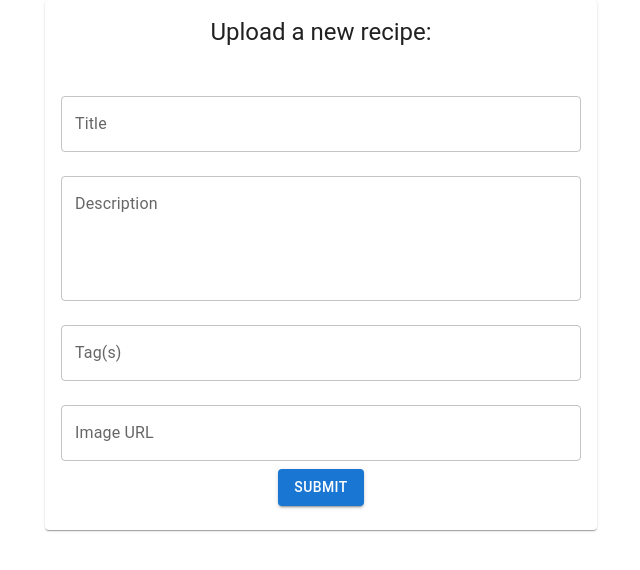
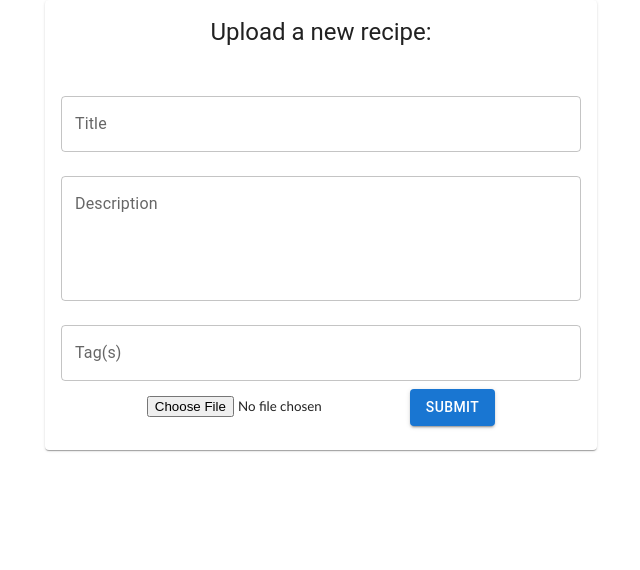
Before and after one commit to graydonbenson/onthehouse, a React (Create React App) app in the folder frontend/: page /create in a window 1280 px wide. Shown: the top 570 px of the page, without its empty margins (319-959 px from the left). Built offline with nearby package versions, Linux system fonts and the light colour scheme.

Commit message:
Create Post done (unstyled)

```diff
--- a/frontend/src/pages/CreatePost.js
+++ b/frontend/src/pages/CreatePost.js
@@ -5,6 +5,7 @@ import {
   CardContent,
   CardHeader,
   Container,
+  Input,
   TextField,
   Typography,
 } from "@mui/material";
@@ -13,16 +14,22 @@ function CreatePost() {
   const [title, setTitle] = useState('');
   const [description, setDescription] = useState('');
   const [tag, setTag] = useState('');
+  const [selectedFile, setSelectedFile] = useState(null);
+
   const [imageUrl, setImageUrl] = useState('');
 
   const handleTitleChange = (event) => setTitle(event.target.value);
   const handleDescriptionChange = (event) => setDescription(event.target.value);
   const handleTagChange = (event) => setTag(event.target.value);
   const handleImageUrlChange = (event) => setImageUrl(event.target.value);
+  const handleImage = (event) => setSelectedFile(event.target.value);
 
   const handleSubmit = (event) => {
     event.preventDefault();
     // handle submit logic here
+
+    const formData = new FormData();
+    formData.append('image', selectedFile);
   };
 
   return (
@@ -56,13 +63,7 @@ function CreatePost() {
               value={tag}
               onChange={handleTagChange}
             />
-            <TextField
-              label="Image URL"
-              fullWidth
-              margin="normal"
-              value={imageUrl}
-              onChange={handleImageUrlChange}
-            />
+            <input type = "file" onChange={handleImage}/>
             <Button type="submit" variant="contained" color="primary">
               Submit
             </Button>
```
